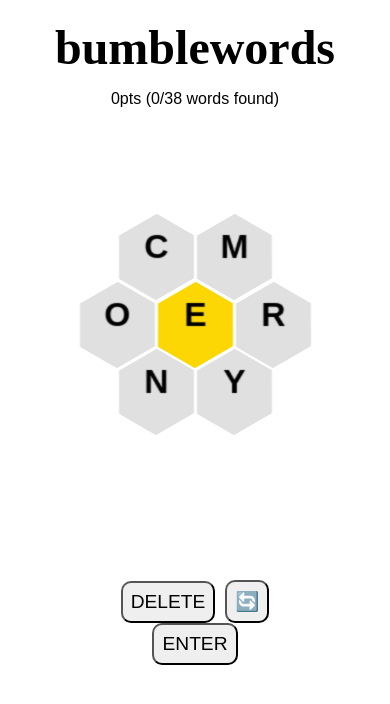
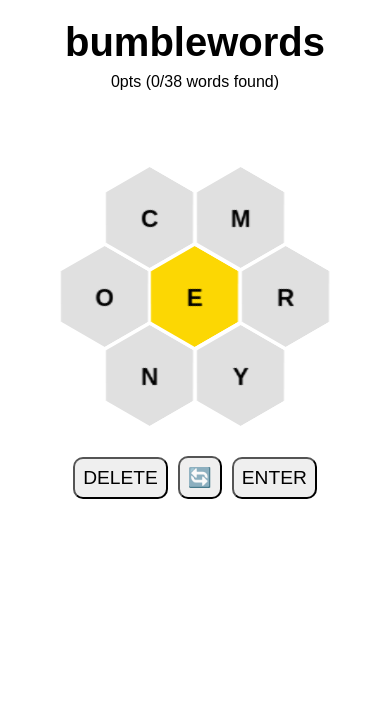
Before and after one commit to rsuth/bumblewords, a Node server app: page / in a window 390 px wide. Shown: the top 704 px of the page. Run offline with Node 20, Linux system fonts and the light colour scheme.

Commit message:
responsiveness

```diff
--- a/public/style.css
+++ b/public/style.css
@@ -9,7 +9,8 @@ body {
 
 h1 {
     text-align: center;
-    font-size: 3em;
+    font-size: 2.5em;
+    font-family: sans-serif;
 }
 
 #current-word {
@@ -19,15 +20,15 @@ h1 {
     margin: auto;
     width: 50%;
     text-align: center;
-    margin-top: 15px;
-    height: 20px;
+    margin-top: 5px;
+    min-height: 1.5em;
 }
 
 #scoreboard {
     text-align: center;
     margin: auto;
-    width: 50%;
-    margin-top: 15px;
+    width: 100%;
+    margin-top: 8px;
     height: 20px;
     font-family: sans-serif;
 
@@ -58,7 +59,6 @@ button {
 }
 
 #wordlist {
-    width: 50%;
     margin: auto;
     text-align: center;
     margin-top: 15px;
@@ -69,15 +69,13 @@ button {
 
 #message {
     visibility: hidden; /* Hidden by default. Visible on click */
-    width: 50%;
+    width: 100%;
     margin:auto;
     color: black;
     text-align: center;
-    border-radius: 2px;
-    padding: 16px;
     font-family: sans-serif;
-    font-size: 1.2em;
-    height: 20px;
+    font-size: 1em;
+    min-height: 1em;
   }
 
 #message.show {
@@ -183,8 +181,7 @@ button {
 }
 
 #hexGrid {
-    padding-bottom: 4.4%;
-    font-size: 14px;
+    padding-bottom: 60px;
 }
 
 .hex {
@@ -212,9 +209,17 @@ button {
 
 @media only screen and (max-width: 900px) {
     #hexGrid {
-        width: 60%;
+        width: 70%;
         max-width: 900px;
-        padding-bottom: 150px;
-        font-size: 1.4em;
+        padding-bottom: 40px;
     }
-  }
+    #controls {
+        width: 100%;
+    }
+    #message {
+        width: 90%;
+    }
+    .letter {
+        bottom: 30%;
+    }
+}
```
Also changed, not shown: views/index.pug (+16 -16 lines).
